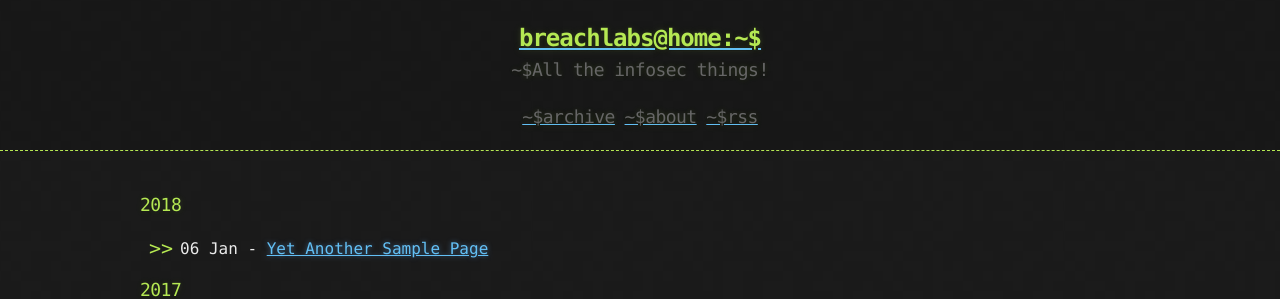
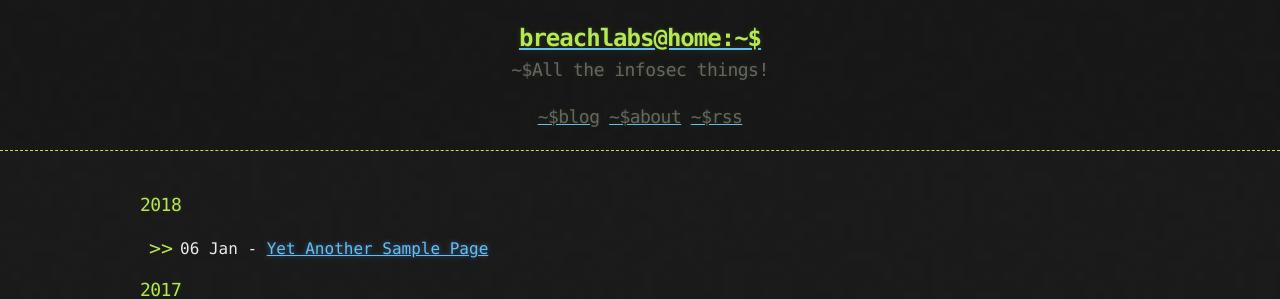
Before and after one commit to breachlabs-io/breachlabs-io.github.io, a Jekyll site: the page built from blog.md, in a window 1280 px wide. Shown: the top 299 px of the page. Built offline with Jekyll 4.4.1, drawn with Linux system fonts in a browser that asks for light colours.

Commit message:
Restructured links

```diff
--- a/_includes/links.html
+++ b/_includes/links.html
@@ -1,3 +1,3 @@
-<a href="{{ "/archive" | prepend: site.baseurl | replace: '//', '/' }}"><h2 class="header-link">~$archive</h2></a>
+<a href="{{ "/blog" | prepend: site.baseurl | replace: '//', '/' }}"><h2 class="header-link">~$blog</h2></a>
 <a href="{{ "/about" | prepend: site.baseurl | replace: '//', '/' }}"><h2 class="header-link">~$about</h2></a>
 <a href="{{ "/atom.xml" | prepend: site.baseurl | replace: '//', '/' }}"><h2 class="header-link">~$rss</h2></a>
--- a/archive.md
+++ b/blog.md
@@ -1,6 +1,6 @@
 ---
 layout: page
-title: Archive
+title: ~$blog
 ---
 
 <section>
```
Also changed, not shown: about.md (+1 -1 lines).
